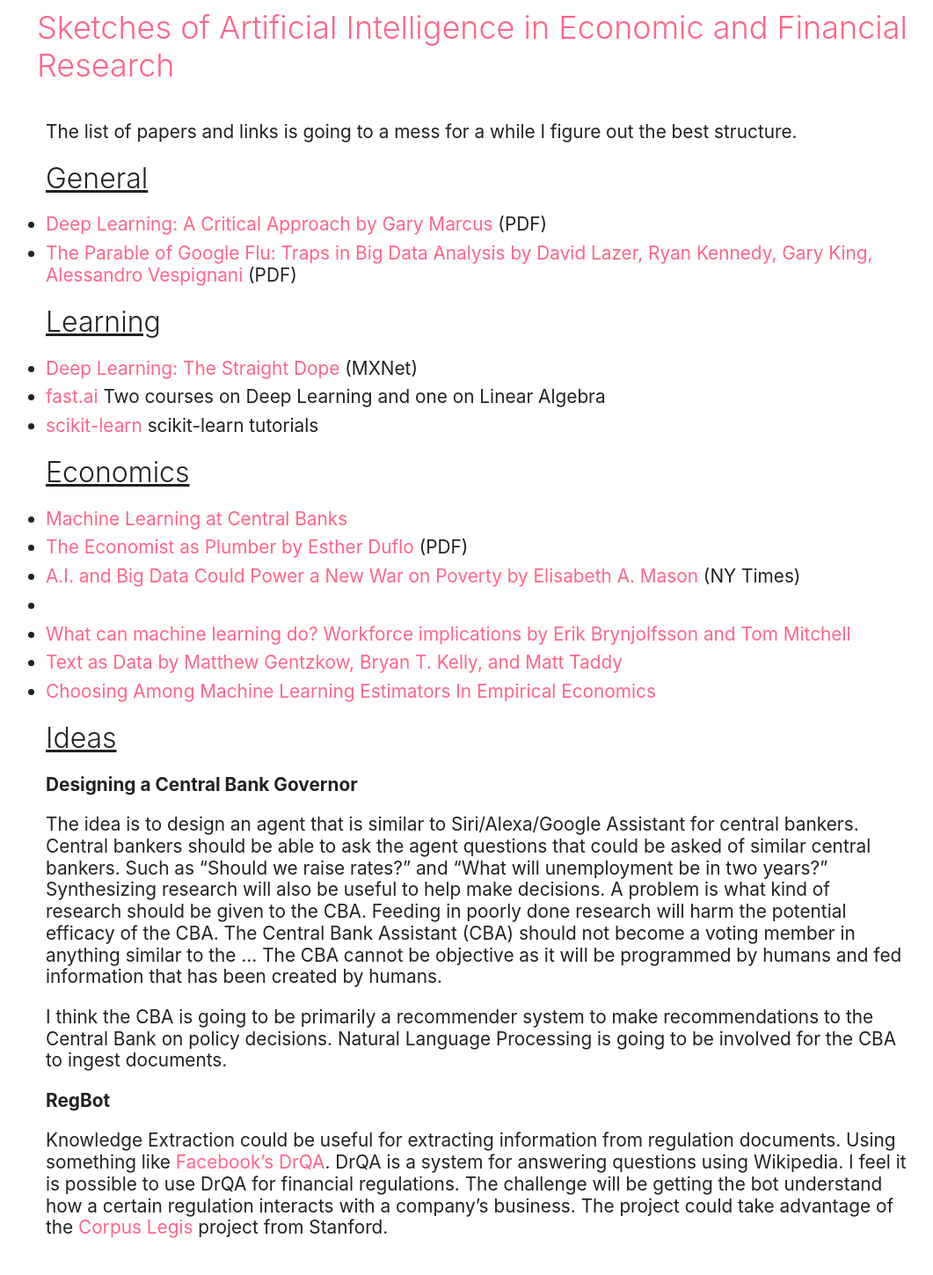
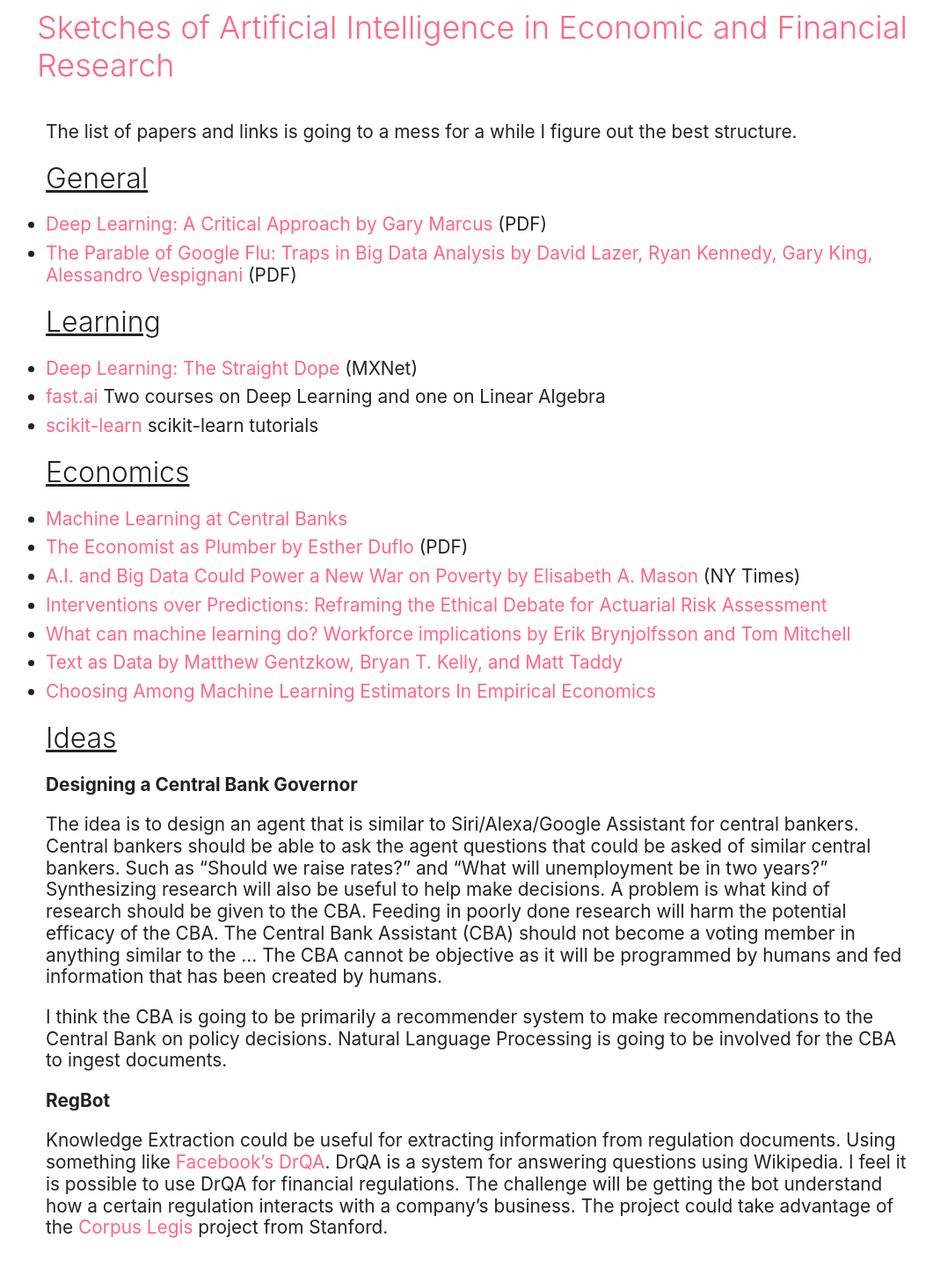
Before and after one commit to johnrieth-zz/johnrieth.github.io, a Jekyll site: the page built from _posts/2018-01-03-ai-econ-finance-research.md, in a window 1280 px wide. Shown: the whole page at 88% size, without its empty margins (96-1157 px from the left). Built offline with Jekyll 4.4.1, drawn with Linux system fonts in a browser that asks for light colours.

Commit message:
lists not working

```diff
--- a/_posts/2018-01-03-ai-econ-finance-research.md
+++ b/_posts/2018-01-03-ai-econ-finance-research.md
@@ -21,7 +21,7 @@ The list of papers and links is going to a mess for a while I figure out the bes
 - [Machine Learning at Central Banks](https://www.bankofengland.co.uk/working-paper/2017/machine-learning-at-central-banks)
 - [The Economist as Plumber by Esther Duflo](https://economics.mit.edu/files/12569) (PDF)
 - [A.I. and Big Data Could Power a New War on Poverty by Elisabeth A. Mason](https://www.nytimes.com/2018/01/01/opinion/ai-and-big-data-could-power-a-new-war-on-poverty.html?_r=0) (NY Times)
-- [](https://arxiv.org/pdf/1712.08238.pdf)
+- [Interventions over Predictions: Reframing the Ethical Debate for Actuarial Risk Assessment](https://arxiv.org/pdf/1712.08238.pdf)
 - [What can machine learning do? Workforce implications by Erik Brynjolfsson and Tom Mitchell](http://science.sciencemag.org/content/358/6370/1530.full)
 - [Text as Data by Matthew Gentzkow, Bryan T. Kelly, and Matt Taddy](https://web.stanford.edu/~gentzkow/research/text-as-data.pdf)
 - [Choosing Among Machine Learning Estimators In Empirical Economics ](https://scholar.harvard.edu/kasy/publications/risk-machine-learning)
```
